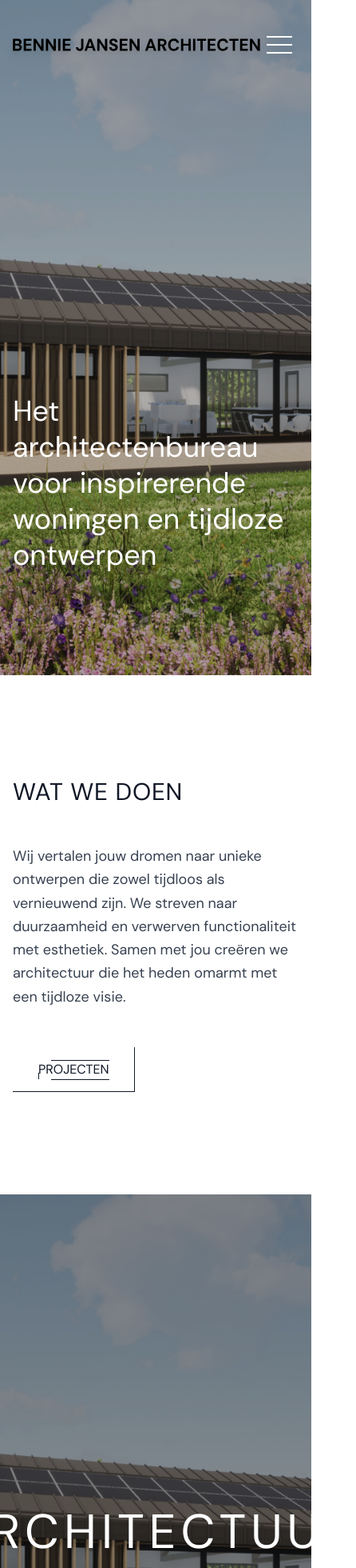
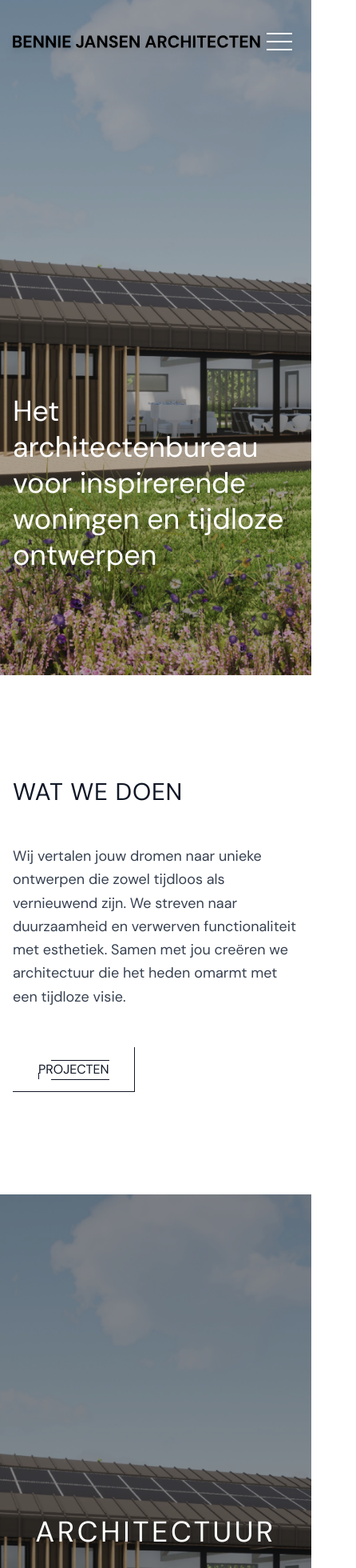
Before and after one commit to clickwave/benniejansen, a Next.js app: page / in a window 390 px wide. Shown: the top 1960 px of the page at 80% size, 446 px wide, since content can reach past the window. Built offline with nearby package versions, Linux system fonts and the light colour scheme.

Commit message:
Update mobile text size and header styling

```diff
--- a/app/components/Header.tsx
+++ b/app/components/Header.tsx
@@ -47,7 +47,7 @@ export default function Header() {
     <>
       <header
         className={`fixed w-full z-50 transition-all duration-500 ${
-          isScrolled ? 'bg-white py-4' : 'bg-transparent py-6'
+          isScrolled ? 'bg-white py-3' : 'bg-transparent py-5'
         }`}
       >
         <div className="container mx-auto px-4">
--- a/app/page.tsx
+++ b/app/page.tsx
@@ -91,7 +91,7 @@ export default function Home() {
             whileInView={{ opacity: 1, scale: 1 }}
             transition={{ duration: 1 }}
             viewport={{ once: true }}
-            className="text-white text-6xl md:text-9xl font-light tracking-widest"
+            className="text-white text-4xl sm:text-6xl md:text-9xl font-light tracking-widest"
           >
             ARCHITECTUUR
           </motion.h2>
```
Also changed, not shown: vercel.json.
